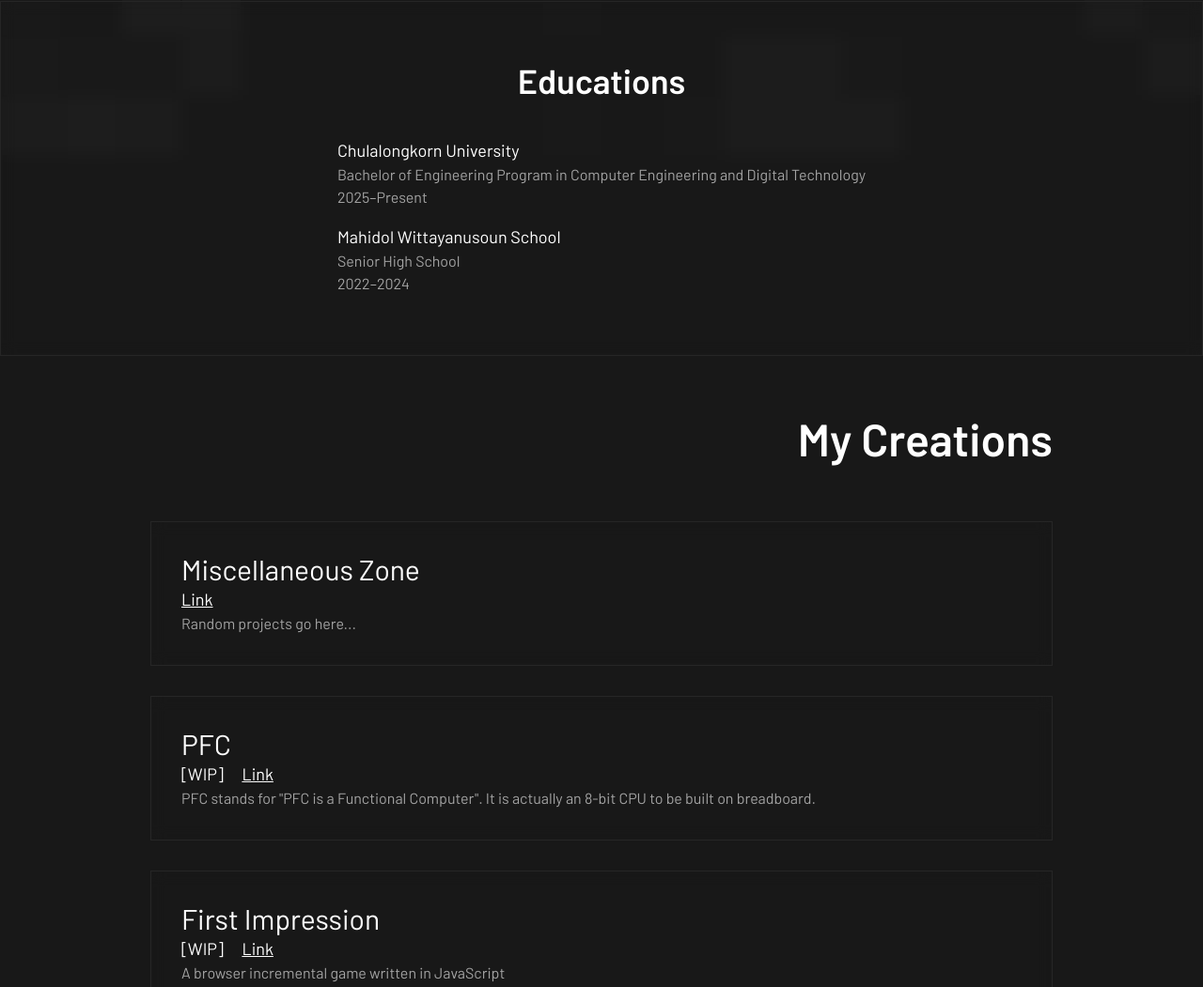
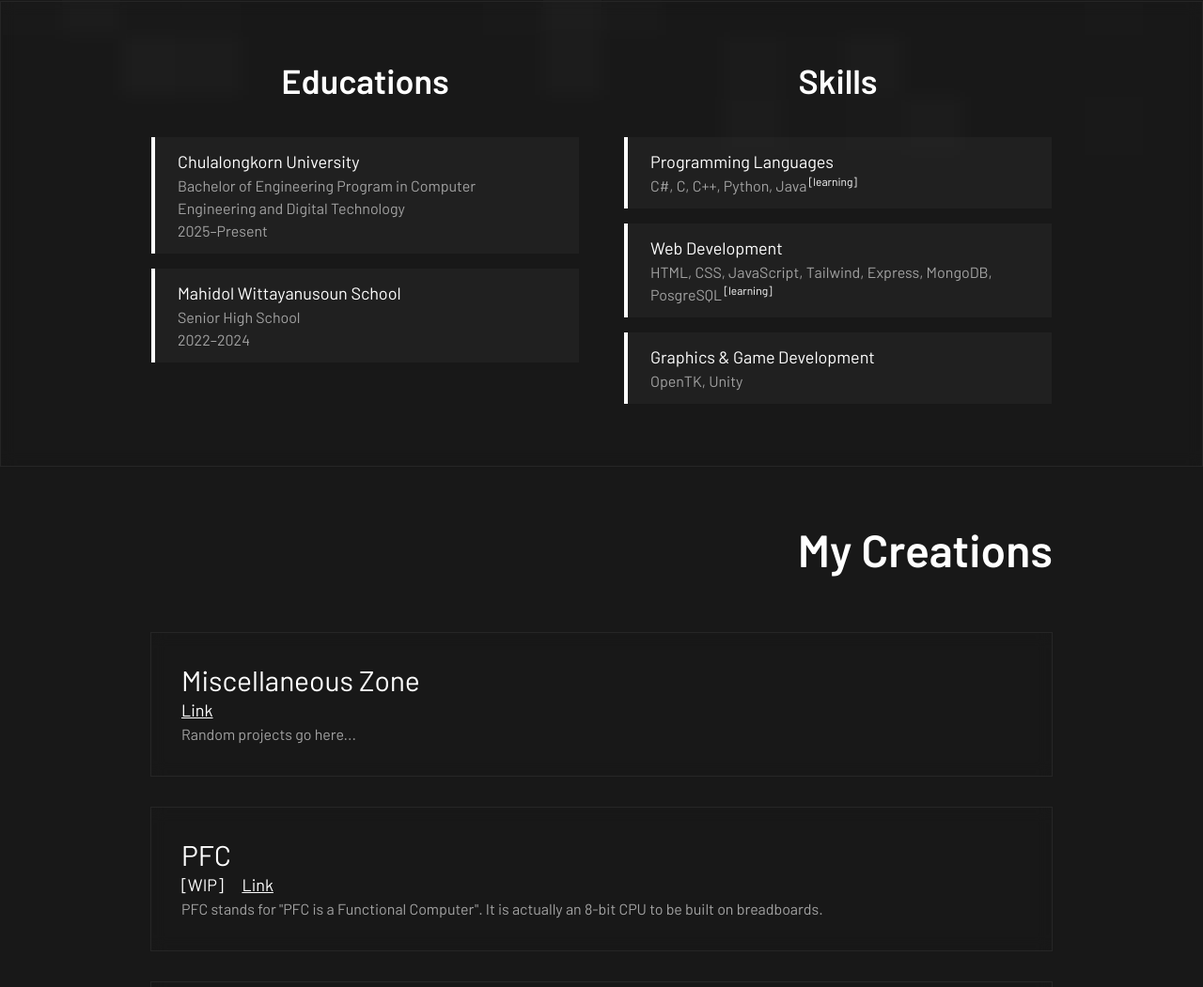
Before and after one commit to ForeverFlank/foreverflank.github.io, a website: page index.html in a window 1280 px wide. Shown: the part 619-1670 px from the top of the page at 94% size. Drawn offline with Linux system fonts and the light colour scheme.

Commit message:
added skills & updated css

```diff
--- a/index.html
+++ b/index.html
@@ -52,20 +52,52 @@
 
     <div
       class="flex flex-col align-middle content-center mx-0 backdrop-blur px-12 sm:px-16 lg:px-40 py-12 md:py-16 border border-y border-neutral-800">
+
+      <div class="columns-1 md:columns-2 gap-12">
+
+        <div class="mb-6 break-inside-avoid">
           <h1 class="text-4xl font-semibold mt-0 mb-10 text-center">Educations</h1>
           <ul class="flex flex-col content-center mx-auto gap-y-4">
-        <li class="leading-6">
+            <li class="px-6 py-3 bg-[#28282880] leading-6 border-l-[4px] border-white hover:bg-[#38383880] transition">
               <span class="text-lg">Chulalongkorn University</span><br>
               <span class="text-neutral-400">Bachelor of Engineering Program in Computer Engineering and Digital
                 Technology</span><br>
               <span class="text-neutral-400">2025&ndash;Present</span>
             </li>
-        <li class="leading-6">
+            <li class="px-6 py-3 bg-[#28282880] leading-6 border-l-[4px] border-white hover:bg-[#38383880] transition">
               <span class="text-lg">Mahidol Wittayanusoun School</span><br>
               <span class="text-neutral-400">Senior High School</span><br>
               <span class="text-neutral-400">2022&ndash;2024</span>
             </li>
           </ul>
+        </div>
+
+        <div class="mb-6 break-inside-avoid">
+          <h1 class="text-4xl font-semibold mt-0 mb-10 text-center">Skills</h1>
+          <ul class="flex flex-col content-center mx-auto gap-y-4">
+            <li class="px-6 py-3 bg-[#28282880] leading-6 border-l-[4px] border-white hover:bg-[#38383880] transition">
+              <span class="text-lg">Programming Languages</span><br>
+              <span class="text-neutral-400">
+                C#, C, C++, Python, Java<sup> [learning]</sup>
+              </span>
+            </li>
+            <li class="px-6 py-3 bg-[#28282880] leading-6 border-l-[4px] border-white hover:bg-[#38383880] transition">
+              <span class="text-lg">Web Development</span><br>
+              <span class="text-neutral-400">
+                HTML, CSS, JavaScript, Tailwind, Express, MongoDB, PosgreSQL<sup> [learning]</sup>
+              </span>
+            </li>
+            <li class="px-6 py-3 bg-[#28282880] leading-6 border-l-[4px] border-white hover:bg-[#38383880] transition">
+              <span class="text-lg">Graphics & Game Development</span><br>
+              <span class="text-neutral-400">
+                OpenTK, Unity
+              </span>
+            </li>
+          </ul>
+        </div>
+
+      </div>
+
     </div>
 
     <div id="scroll-pos-2" class="px-12 sm:px-16 lg:px-40 my-8 md:my-16">
@@ -84,7 +116,8 @@
           <p class="text-lg">[WIP]
             <a href="https://foreverflank.github.io/pfc" class="text-lg underline ml-4 hover:cursor-pointer">Link</a>
           </p>
-          <p class="text-neutral-400">PFC stands for "PFC is a Functional Computer". It is actually an 8-bit CPU to be built on breadboard.</p>
+          <p class="text-neutral-400">PFC stands for "PFC is a Functional Computer". It is actually an 8-bit CPU to be
+            built on breadboards.</p>
         </div>
 
         <div class="backdrop-blur p-8 border border-neutral-800">
--- a/src/script.js
+++ b/src/script.js
@@ -96,11 +96,15 @@ function mouseMove(event) {
     const gridWidth = grid[0].length;
     const gridHeight = grid.length;
 
-    const screenWidth = window.innerWidth;
-    const screenHeight = window.innerHeight;
+    const canvasWidth = canvas.width;
+    const canvasHeight = canvas.height;
 
-    const j = Math.floor((mouseX - screenWidth / 2 + gridHeight / 2 * cellSize) / cellSize);
-    const i = Math.floor((mouseY - screenHeight / 2 + gridHeight / 2 * cellSize) / cellSize);
+    const j = Math.floor(
+        (mouseX - canvasWidth / 2) / cellSize + gridWidth / 2
+    );
+    const i = Math.floor(
+        (mouseY - canvasHeight / 2) / cellSize + gridHeight / 2
+    );
 
     if (i >= 0 && i < gridHeight && j >= 0 && j < gridWidth) {
         grid[i][j] = 1;
@@ -127,7 +131,7 @@ resizeCanvas();
 
 setInterval(function () {
     grid = updateGrid(grid);
-}, 200);
+}, 250);
 
 function loop() {
     draw(grid, lerpGrid, cellSize, 2, 0.9);
```
Also changed, not shown: src/output.css. Lines whose indentation alone changed are shown as unchanged.
